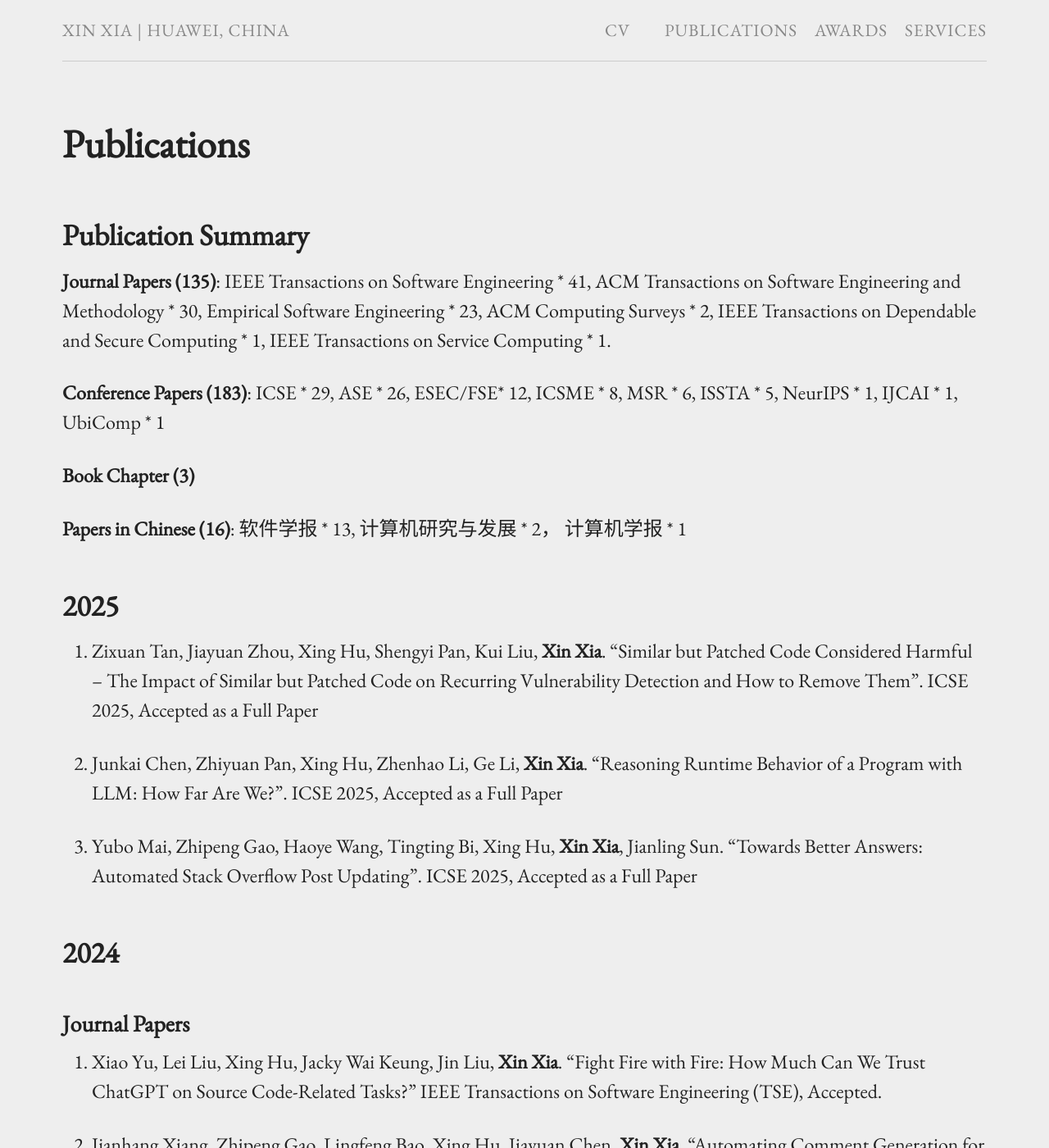
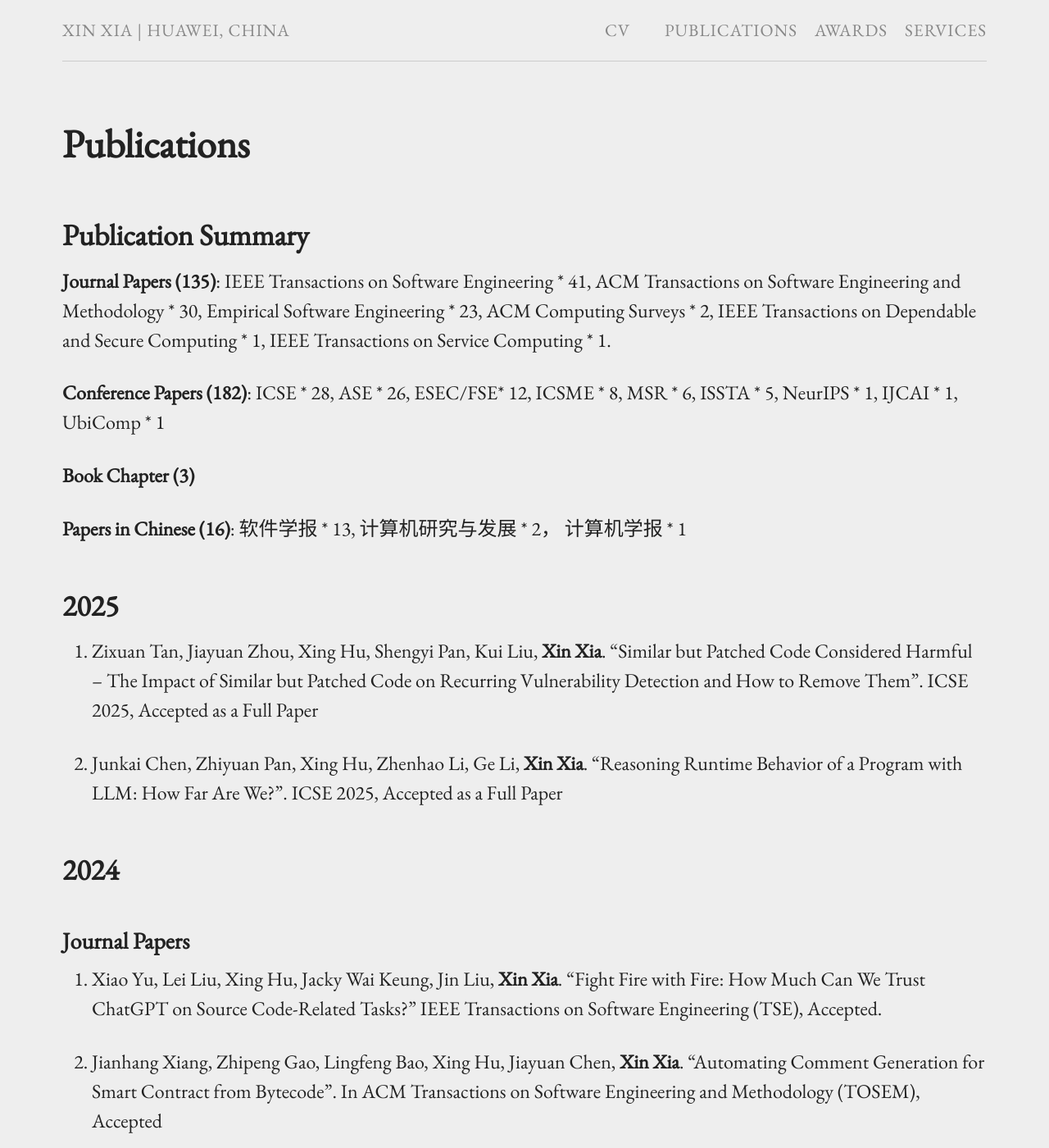
Before and after one commit to xin-xia/xin-xia.github.io, a Jekyll site: the page built from publication.md, in a window 1280 px wide and 1400 px high. Shown: the whole window at 82% size. Built offline with Jekyll 4.4.1, drawn with Linux system fonts in a browser that asks for light colours; our own code applies the rules of GitHub Pages for plain Markdown files.

Commit message:
Update publication.md

```diff
--- a/publication.md
+++ b/publication.md
@@ -8,7 +8,7 @@ permalink: /publication/
 
 <strong>Journal Papers (135)</strong>: IEEE Transactions on Software Engineering * 41,  ACM Transactions on Software Engineering and Methodology * 30, Empirical Software Engineering * 23,  ACM Computing Surveys * 2, IEEE  Transactions on Dependable and Secure Computing * 1, IEEE Transactions on Service Computing * 1.
 
-<strong>Conference Papers (183)</strong>: ICSE * 29, ASE * 26, ESEC/FSE* 12, ICSME * 8, MSR * 6,  ISSTA * 5, NeurIPS * 1, IJCAI * 1, UbiComp * 1
+<strong>Conference Papers (182)</strong>: ICSE * 28, ASE * 26, ESEC/FSE* 12, ICSME * 8, MSR * 6,  ISSTA * 5, NeurIPS * 1, IJCAI * 1, UbiComp * 1
 
 <strong>Book Chapter (3) </strong>
 
@@ -16,11 +16,11 @@ permalink: /publication/
 
 ## 2025
 
-183. Zixuan Tan, Jiayuan Zhou, Xing Hu, Shengyi Pan, Kui Liu, <strong>Xin Xia</strong>. "Similar but Patched Code Considered Harmful -- The Impact of Similar but Patched Code on Recurring Vulnerability Detection and How to Remove Them". ICSE 2025, Accepted as a Full Paper <br />
+182. Zixuan Tan, Jiayuan Zhou, Xing Hu, Shengyi Pan, Kui Liu, <strong>Xin Xia</strong>. "Similar but Patched Code Considered Harmful -- The Impact of Similar but Patched Code on Recurring Vulnerability Detection and How to Remove Them". ICSE 2025, Accepted as a Full Paper <br />
 
 177. Junkai Chen, Zhiyuan Pan, Xing Hu, Zhenhao Li, Ge Li,  <strong>Xin Xia</strong>. "Reasoning Runtime Behavior of a Program with LLM: How Far Are We?". ICSE 2025, Accepted as a Full Paper <br />
 
-176. Yubo Mai, Zhipeng Gao, Haoye Wang, Tingting Bi, Xing Hu,  <strong>Xin Xia</strong>, Jianling Sun. "Towards Better Answers: Automated Stack Overflow Post Updating". ICSE 2025, Accepted as a Full Paper <br />
+
 
 ## 2024
 
```
